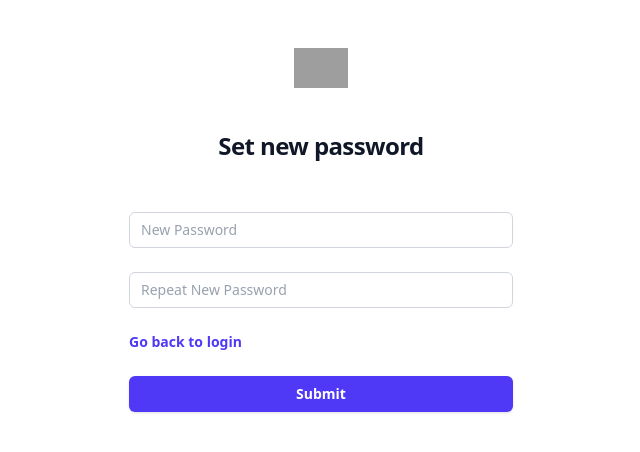
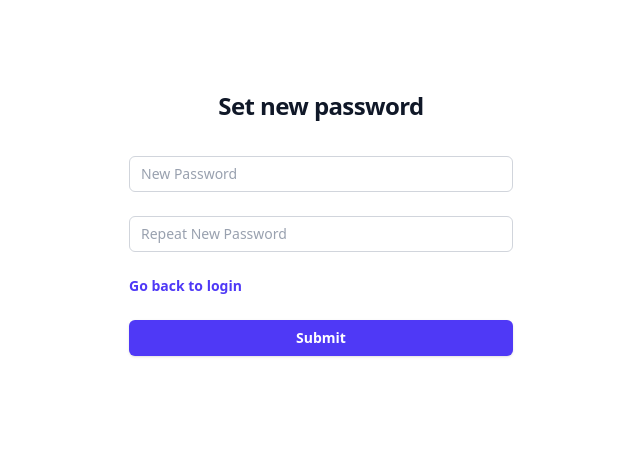
Before and after one commit to 3ina/ecommerce, a Vue app in the folder frontend/: page /reset-password/1 in a window 1280 px wide. Shown: the top 452 px of the page, without its empty margins (319-959 px from the left). Built offline with nearby package versions, Linux system fonts and the light colour scheme; grey boxes are pictures that could not be loaded; the HTML template or start-up script is replaced by a standard one.

Commit message:
refactor ResetPassword view

```diff
--- a/frontend/src/views/ResetPassword.vue
+++ b/frontend/src/views/ResetPassword.vue
@@ -1,12 +1,5 @@
 <template>
-    <div class="flex min-h-full flex-1 flex-col justify-center px-6 py-12 lg:px-8">
-        <div class="sm:mx-auto sm:w-full sm:max-w-sm">
-            <img class="mx-auto h-10 w-auto" src="https://tailwindui.com/plus-assets/img/logos/mark.svg?color=indigo&shade=600" alt="Your Company" />
-            <h2 class="mt-10 text-center text-2xl/9 font-bold tracking-tight text-gray-900">Set new password</h2>
-        </div>
-
-        <div class="mt-10 sm:mx-auto sm:w-full sm:max-w-sm">
-            <form class="space-y-6" action="#" method="POST">
+   <guest-layout title="Set new password">
 
        <div>
            <div class="mt-2">
@@ -52,14 +45,11 @@
                Submit
            </button>
        </div>
-            </form>
-
-
-        </div>
-    </div>
+   </guest-layout>
 </template>
 
 <script setup>
+import GuestLayout from "../components/GuestLayout.vue";
 </script>
 
 <style scoped>
```
Lines whose indentation alone changed are shown as unchanged.
